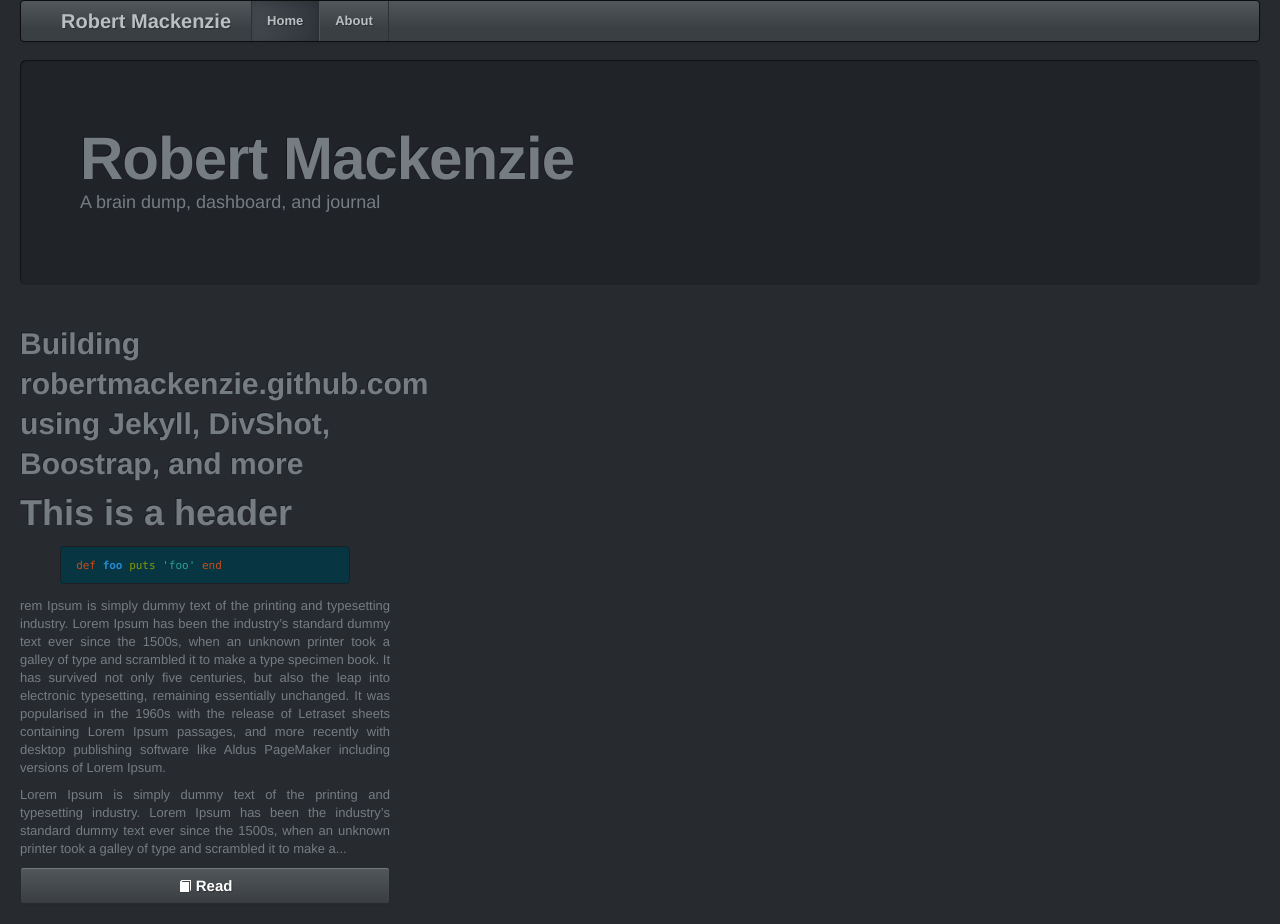
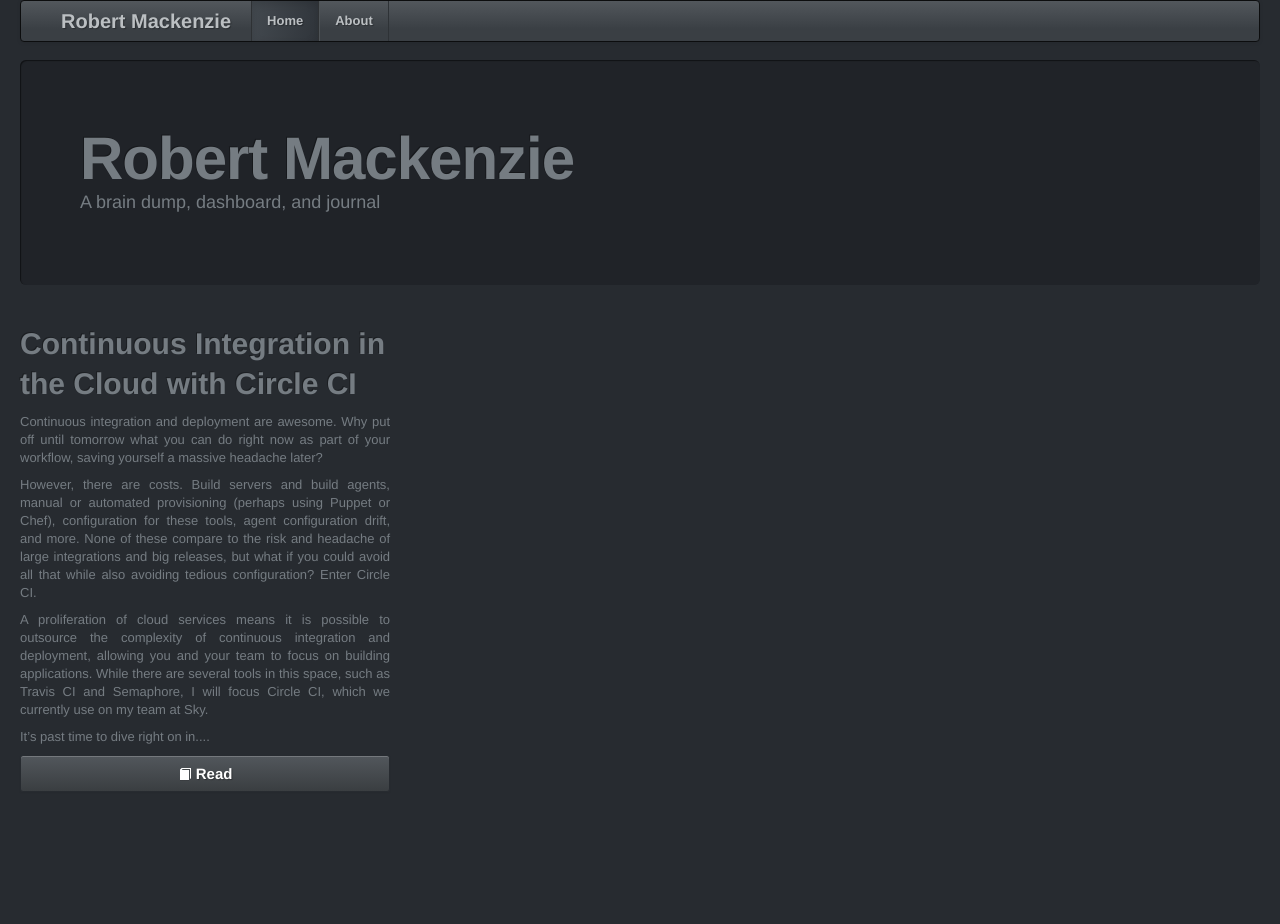
Before and after one commit to robertmackenzie/robertmackenzie.github.com, a Jekyll site: the page built from index.html, in a window 1280 px wide. Built offline with Jekyll 4.4.1, drawn with Linux system fonts in a browser that asks for light colours; after the commit the page ends 900 px from its top, so only the background shows below that; some of the changed lines change nothing that is shown.

Commit message:
Added post: Circle CI

```diff
--- /dev/null
+++ b/_plugins/filters.rb
@@ -0,0 +1,22 @@
+#def truncatewords(input, words = 15, truncate_string = "...")
+#   if input.nil? then return end
+#   wordlist = input.to_s.split
+#   l = words.to_i - 1
+#   l = 0 if l < 0
+#   wordlist.length > l ? wordlist[0..l].join(" ") + truncate_string : input
+#end
+
+module Jekyll
+   module CustomFilters
+      def truncate_words_and_keep_lines(input, words = 15, truncate_string = "...")
+	 chunks = input.scan(/^.+[\r\n]*/)
+	 wordlist = chunks.flat_map{ | chunk | chunk[' '] ? chunk.split(/ /) : chunk }
+	 if input.nil? then return end
+	 l = words.to_i - 1
+	 l = 0 if l < 0
+	 wordlist.length > l ? wordlist[0..l].join(" ") + truncate_string : input
+      end
+   end
+end
+
+Liquid::Template.register_filter(Jekyll::CustomFilters)
--- a/_posts/2013-03-13-my-first-post1235467.md
+++ /dev/null
@@ -1,33 +0,0 @@
----
-layout: post
-title: Building robertmackenzie.github.com using Jekyll, DivShot, Boostrap, and more
-strapline: Awesome sauce
-section: posts
----
-
-This is a header
-================
-
-{% highlight ruby %}
-   def foo
-      puts 'foo'
-   end
-{% endhighlight %}
-
-rem Ipsum is simply dummy text of the printing and typesetting industry. Lorem Ipsum has been the industry's standard dummy text ever since the 1500s, when an unknown printer took a galley of type and scrambled it to make a type specimen book. It has survived not only five centuries, but also the leap into electronic typesetting, remaining essentially unchanged. It was popularised in the 1960s with the release of Letraset sheets containing Lorem Ipsum passages, and more recently with desktop publishing software like Aldus PageMaker including versions of Lorem Ipsum.
-
-Lorem Ipsum is simply dummy text of the printing and typesetting industry. Lorem Ipsum has been the industry's standard dummy text ever since the 1500s, when an unknown printer took a galley of type and scrambled it to make a type specimen book. It has survived not only five centuries, but also the leap into electronic typesetting, remaining essentially unchanged. It was popularised in the 1960s with the release of Letraset sheets containing Lorem Ipsum passages, and more recently with desktop publishing software like Aldus PageMaker including versions of Lorem Ipsum.
-
-Lorem Ipsum is simply dummy text of the printing and typesetting industry. Lorem Ipsum has been the industry's standard dummy text ever since the 1500s, when an unknown printer took a galley of type and scrambled it to make a type specimen book. It has survived not only five centuries, but also the leap into electronic typesetting, remaining essentially unchanged. It was popularised in the 1960s with the release of Letraset sheets containing Lorem Ipsum passages, and more recently with desktop publishing software like Aldus PageMaker including versions of Lorem Ipsum.
-
-This is a header
-================
-
-Lorem Ipsum is simply dummy text of the printing and typesetting industry. Lorem Ipsum has been the industry's standard dummy text ever since the 1500s, when an unknown printer took a galley of type and scrambled it to make a type specimen book. It has survived not only five centuries, but also the leap into electronic typesetting, remaining essentially unchanged. It was popularised in the 1960s with the release of Letraset sheets containing Lorem Ipsum passages, and more recently with desktop publishing software like Aldus PageMaker including versions of Lorem Ipsum.
-
-Lorem Ipsum is simply dummy text of the printing and typesetting industry. Lorem Ipsum has been the industry's standard dummy text ever since the 1500s, when an unknown printer took a galley of type and scrambled it to make a type specimen book. It has survived not only five centuries, but also the leap into electronic typesetting, remaining essentially unchanged. It was popularised in the 1960s with the release of Letraset sheets containing Lorem Ipsum passages, and more recently with desktop publishing software like Aldus PageMaker including versions of Lorem Ipsum.
-
-This is a header
-================
-
-Lorem Ipsum is simply dummy text of the printing and typesetting industry. Lorem Ipsum has been the industry's standard dummy text ever since the 1500s, when an unknown printer took a galley of type and scrambled it to make a type specimen book. It has survived not only five centuries, but also the leap into electronic typesetting, remaining essentially unchanged. It was popularised in the 1960s with the release of Letraset sheets containing Lorem Ipsum passages, and more recently with desktop publishing software like Aldus PageMaker including versions of Lorem Ipsum.
--- /dev/null
+++ b/_posts/2013-04-13-circle-CI.md
@@ -0,0 +1,155 @@
+---
+layout: post
+title: Continuous Integration in the Cloud with Circle CI
+strapline: Continous Integration in the Cloud with Circle CI
+section: posts
+---
+
+Continuous integration and deployment are awesome. Why put off until tomorrow what you can do right now as part of your workflow, saving yourself a massive headache later?
+
+However, there are costs. Build servers and build agents, manual or automated provisioning (perhaps using Puppet or Chef), configuration for these tools, agent configuration drift, and more. None of these compare to the risk and headache of large integrations and big releases, but what if you could avoid all that while also avoiding tedious configuration? Enter Circle CI.
+
+A proliferation of cloud services means it is possible to outsource the complexity of continuous integration and deployment, allowing you and your team to focus on building applications. While there are several tools in this space, such as Travis CI and Semaphore, I will focus Circle CI, which we currently use on my team at Sky.
+
+It's past time to dive right on in. Let's build a simple Ruby on Rails (RoR) application, add some tests, and get it running on Circle CI.
+
+Setting up Rails and Writing the Test Suite
+-------------------------------------------
+
+I'll start by making a new RoR project.
+
+{% highlight sh %}
+    gem install rails
+    rails new ~/workspace/demo
+{% endhighlight %}
+
+Next, I'll do the Git basics and push to my github account. If you need to know more about setting up git, checkout the git website, or try a search here at NetTuts+.
+
+{% highlight sh %}
+    cd ~/workspace/demo/
+    git init
+    git add .
+    git commit -m "Initial commit"
+    git remote add origin git@github.com:PATH-TO-YOUR-REPOSITORY.git
+    git push -u origin master
+{% endhighlight %}
+
+Now for the test 'suite' (which will be very contrived) I'll install cucumber and write a basic feature. We'll need to add Cucumber to the Gemfile and do a `bundle`. I'm also adding the database cleaner because the default cucumber-rails config requires it, and rspec-rails to add rspec matchers to my step definitions.
+
+{% highlight ruby %}
+    group :test do
+        gem 'cucumber-rails', require false
+        gem 'database_cleaner'
+        gem 'rspec-rails'
+    end
+{% endhighlight %}
+
+We can then bootstrap our rails project with the necessary cucumber files.
+
+{% highlight sh %}
+    rails generate cucumber:install
+{% endhighlight %}
+
+Then write the test feature, in a feature file called `homepage.feature`
+
+{% highlight ruby %}
+    Feature: The homepage displays a welcome message
+
+    Scenario: A customer visiting the home page sees a welcome message
+        When I visit the homepage
+        Then I should see 'Welcome to the homepage'
+{% endhighlight %}
+
+Next run the tests with `bundle exec cucumber`. This will output test steps to implement. I will implement these in features/step_definitions/homepage_steps.rb, which we will create. Implement the steps like this:
+
+{% highlight ruby %}
+    When(/^I visit the homepage$/) do
+        visit '/'
+    end
+
+    Then(/^I should see '(.+)'$/) do | content |
+        page.should have_content(content)
+    end
+{% endhighlight %}
+
+Run the tests again and they should fail, so we'll implement the feature.
+
+I will use `rails generate` to create a controller with an index action, a corresponding route, and view.
+
+{% highlight sh %}
+    rails generate controller home index
+{% endhighlight %}
+
+Next we should delete public/index.html, then setup the router to map the root path to the controller action `home#index` we just created.
+
+{% highlight ruby %}
+   root :to => 'home#index'
+{% endhighlight %}
+
+Since Rails is currently configured to use a database (even if we aren't using it yet), we'll need to run `rake db:migrate` to set that up.
+
+Finally, we need to modify app/views/home/index.html.erb to say 'Welcome to the homepage'
+
+{% highlight html %}
+    <h1>Home#index</h1>
+    <p>Welcome to the homepage</p>
+{% endhighlight %}
+
+Run the tests again `bundle exec cucumber` and they should pass. Then commit your changes (use git add -u to get the deleted index.html file added to the staging area) and push the project up to github!
+
+Getting on Circle CI
+--------------------
+
+Now we are done with the Rails boilerplate, we can get to the point of the article: Circle CI!
+
+Note on pricing: plans start at $19 a month, but include a 14 day trial. So far, the small fee (even on larger plans) has been well worth it for the time savings. Also, though I've built a Ruby project here, Circle CI supports several languages: node, Java, Python, and more.
+
+Go to CircleCI and sign in with your github account. You will need to authorise Circle CI to access your git repositories (you will be prompted). Once that is done, you should be on the manage projects page.
+
+Find the demo project and click follow. As soon as you do this, the magic starts. In a nice, clean interface, you will recieve feedback as Circle CI starts a fresh virtual machine sandbox, checks out your project from Github, exports the necessary environment variables, does a bundle, sets up a database, and runs our test suite. As a bonus, Circle CI also caches left, right, and centre so your future builds will be even faster. For example, it will not need to fetch your gems remotely every build, but will instead store them locally for reuse. All this happened in 11 seconds for me.
+
+That's it.
+
+Expecting more? For many projects, Circle CI will do everything, reading in your settings and doing configuration almost automagically. Circle CI also offers many custom options.
+
+Getting more interesting
+------------------------
+
+What if you want to deploy, then run some final tests against the deployed instance(s) of the app to make sure all is well in the deployed environment?  What if you have quite a few of these final checks and want to run them in parallel?  Well, Circle CI by default runs your test suite and then deploys your application, so what you need is some customisation.
+
+Before doing these customisations, I will setup Heroku as my application platform. Go to Heroku and sign up for an account. You will need the Heroku toolbelt available from the Heroku Toolbelt website, or using a package manager such as brew: run `brew install heroku-toolbelt`. To create a new app, run `Heroku apps:create APPNAME`. You may be prompted for your login details. You will need to swap out APPNAME for a name of your choosing, or leave it blank and Heroku will generate one for you automatically.  I'm not going to go into too much detail about Heroku. In short: it's a very useful application platform as a service (PaaS). Feel free to chose your own and adapt the commands as needed. To find out more about Heroku, visit heroku.com. Back to circle!
+
+At the heart of customising Circle CI builds is the circle.yml. Create a circle.yml file in the root directory of your project. Add the following configuration options:
+
+{% highlight yaml %}
+    deployment:
+      main:
+        branch: master
+          commands:
+            - git push git@heroku.com:APPNAME.git master
+            - case $CIRCLE_NODE_INDEX in 0) REMOTE=TRUE bundle exec cucumber @smoke-test-steam-1 ;; 1) REMOTE=TRUE bundle exec cucumber @smoke-test-stream-2 ;; esac
+              - paralell:true
+{% endhighlight %}
+
+Note: CircleCI has 'first class' or built in support to deploy to Heroku, including a web interface.  However, because I'm going to be doing something post-deploy, we need to take care of the deployment this way instead.
+
+As you can see from the circle.yml, we are going to use a shell command to deploy the application to Heroku. You will need to replace APPNAME with the name of your app on Heroku. The next bit is a bit trickier.
+
+I've instructed CircleCI to run smoke tests, using cucumber tags (@xyz) to split the smoke tests into two streams. This works because Circle CI exposes an environment variable $CIRCLE_NODE_INDEX which is set to the value (1...2...3...etc) of the virtual machine running the tests. As a result, machine 1 will run cucumber scenarios tagged with @smoke-test-stream-1 and machine 2 will run cucumber scenarios tagged with @smoke-test-stream2.
+
+What is the REMOTE=TRUE in the commands to run cucumber about? Well, one last thing that needs doing is to point Capybara at the deployed application is. Edit features/support/env.rb and add the following line at the bottom, where APPNAME is the name of your app on Heroku.
+
+{% highlight ruby %}
+    if ENV['REMOTE'] == 'TRUE' Capybara.app_host = 'http://APPNAME.herokuapp.com'
+{% endhighlight %}
+
+With that done, commit the changes and push them to Github. If you go back to Circle CI, your project will build, deploy, and then run some of your smoke tests against the deployed insance(s) of the app. But what's this? No parallelsim!? We'll need to add that using the Circle CI web settings.
+
+If you go back to the main dashboard of Circle CI, you should see a list of followed projects. Click on the cog next to the demo project and you will be taken to a settings page for that project. In the menu on the left of your screen, click on build speed and then select 2x from the grid which appears. A button will appear saying 'View your latest build running in at 2x'. Click that and away you go with full paralellism! The beauty of this is, for the majority of your test suite, CircleCI will automatically split and run your tests in parallel. It is only because we've been doing something a bit more unusual that any custom configuration was needed!
+
+You can see more about customising CircleCI in their
+
+In conclusion
+-------------
+
+Configuration sucks up time and energy, but the benefits of continuous integration, automated testing, and continuous deployment are too big a win to ignore. You can get the best of both by outsourcing all the tedious details to a cloud provider. While you are at it, you can also reap the benefits of support and incredibly fast hardware.
--- a/index.html
+++ b/index.html
@@ -10,7 +10,7 @@
       {% for post in site.posts %}
       <div class="span4" style="margin-bottom: 20px;">
 	 <h2>{{ post.title }}</h2>
-	 <div class="align-justify">{{ post.content | truncatewords:150 }}</div>
+	 <div class="align-justify">{{ post.content | truncate_words_and_keep_lines:150 }}</div>
 	 <a href="{{ post.url }}" class="btn btn-large btn-block">
 	   <i class="icon-book icon-white"></i> Read
 	 </a>
```
Also changed, not shown: 4 other files.
